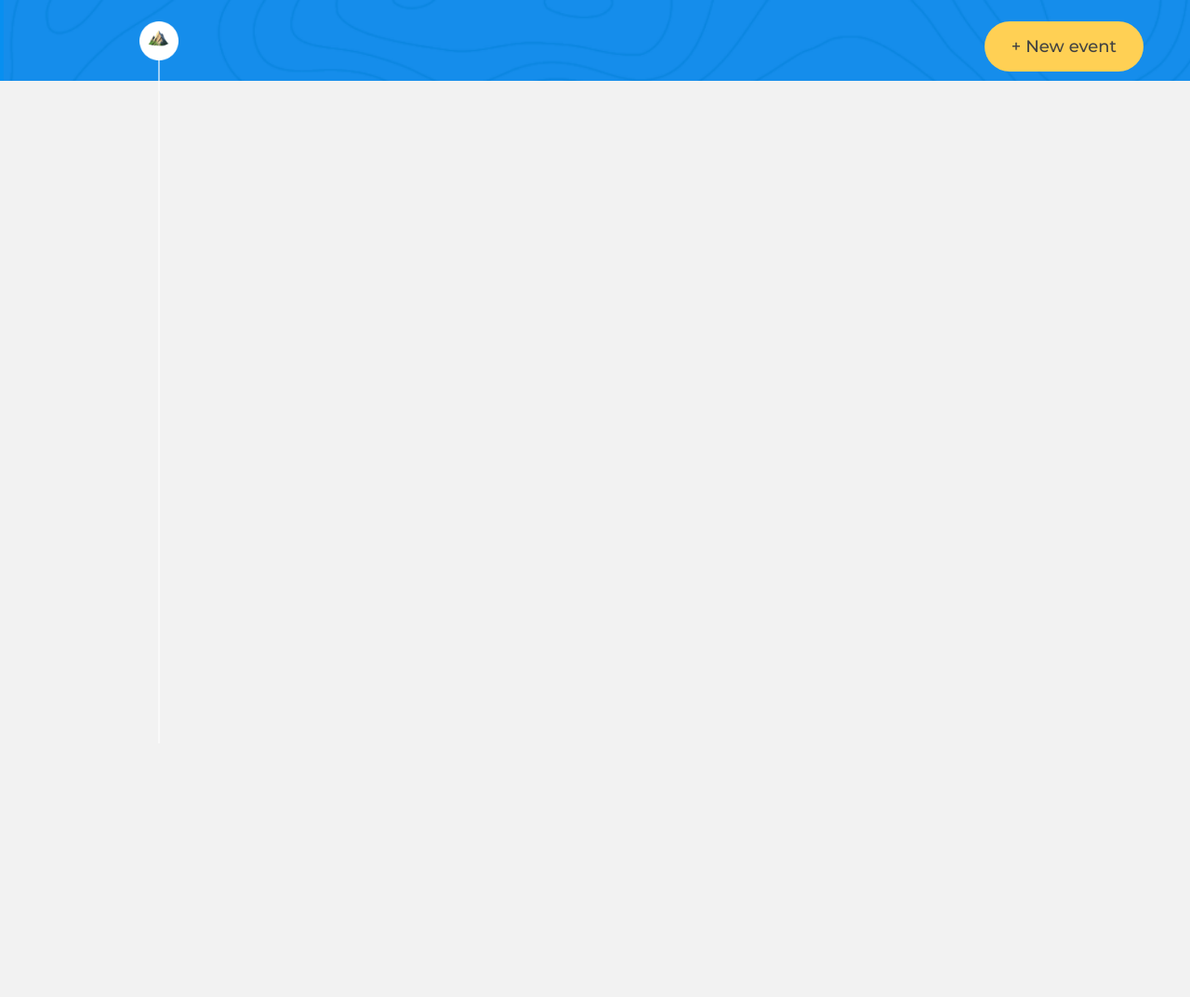
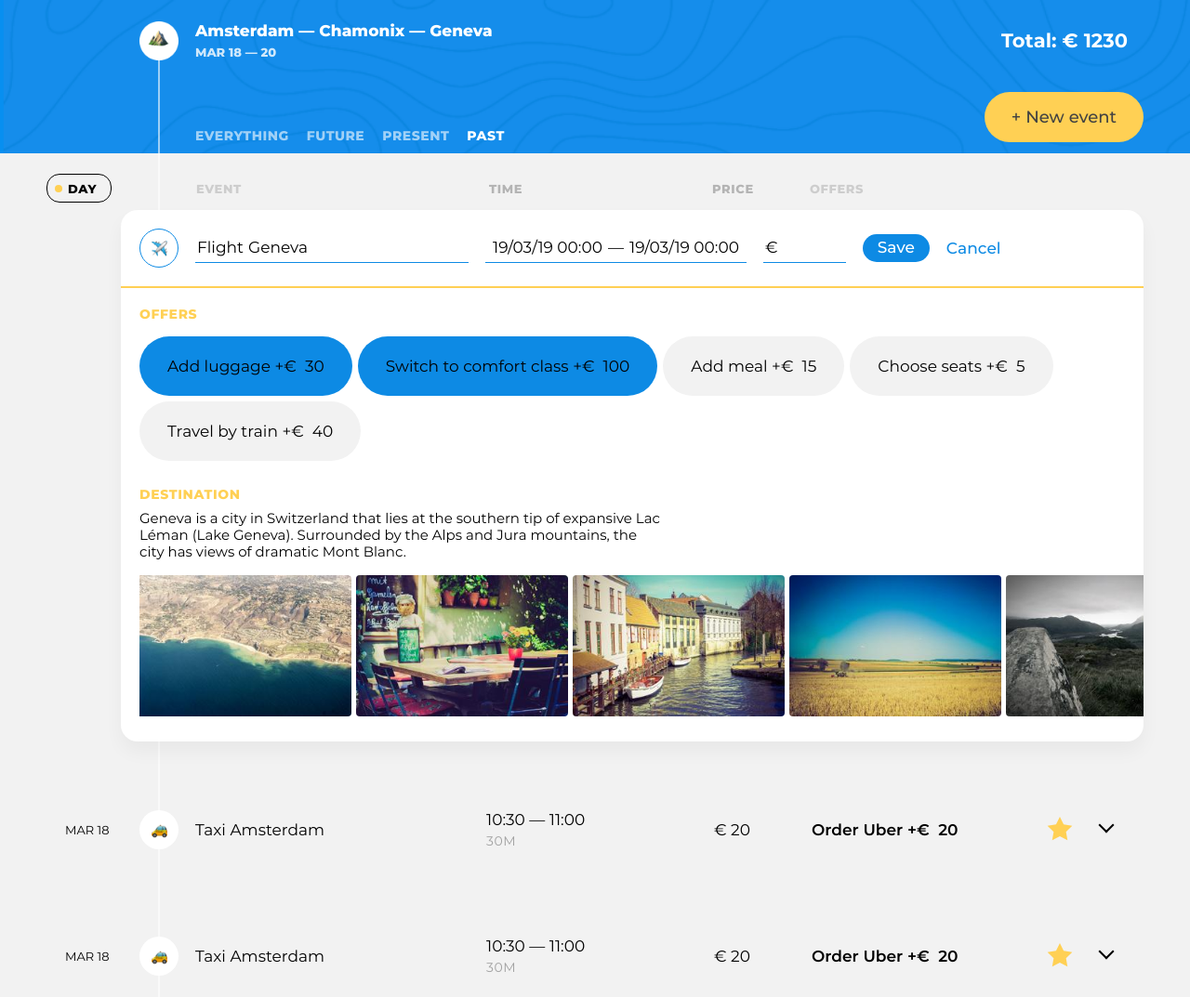
Before and after one commit to htmlacademy-univer-js2/2432397-big-trip-4, a website built with webpack: page public/index.html in a window 1280 px wide. Shown: the top 1073 px of the page at 93% size. Before the commit the page ends 800 px from the top, so only its background shows below. Built offline with nearby package versions, Linux system fonts and the light colour scheme.

Commit message:
добавил динамическую отрисовку эл-ов. создал view.

```diff
--- a/src/main.js
+++ b/src/main.js
@@ -0,0 +1,4 @@
+import TripPresenter from './presenter/trip-presenter';
+
+const tripPresenter = new TripPresenter();
+tripPresenter.init();
--- /dev/null
+++ b/src/presenter/trip-presenter.js
@@ -0,0 +1,29 @@
+import TripInfoView from '../view/trip-info-view';
+import FilterView from '../view/filter-view';
+import SortView from '../view/sort-view';
+import PointView from '../view/point-view';
+import PointsListView from '../view/points-list-view';
+import EditPointView from '../view/point-edit-view';
+import {render, RenderPosition} from '../render';
+
+const containers = {
+  tripInfoContainer: document.querySelector('.trip-main'),
+  filterContainer: document.querySelector('.trip-controls__filters'),
+  eventContainer: document.querySelector('.trip-events')
+};
+
+export default class TripPresenter {
+  listPoints = new PointsListView();
+
+  init() {
+    render(new TripInfoView(), containers.tripInfoContainer, RenderPosition.AFTERBEGIN);
+    render(new FilterView(), containers.filterContainer);
+    render(new SortView(), containers.eventContainer);
+    render(this.listPoints, containers.eventContainer);
+    render(new EditPointView(), this.listPoints.getElement());
+
+    for (let i = 0; i < 3; i++) {
+      render(new PointView(), this.listPoints.getElement());
+    }
+  }
+}
--- /dev/null
+++ b/src/template/filter-template.js
@@ -0,0 +1,27 @@
+export function createFilterTemplate(){
+  return `
+  <form class="trip-filters" action="#" method="get">
+    <div class="trip-filters__filter">
+      <input id="filter-everything" class="trip-filters__filter-input  visually-hidden" type="radio" name="trip-filter" value="everything">
+      <label class="trip-filters__filter-label" for="filter-everything">Everything</label>
+    </div>
+
+    <div class="trip-filters__filter">
+      <input id="filter-future" class="trip-filters__filter-input  visually-hidden" type="radio" name="trip-filter" value="future">
+      <label class="trip-filters__filter-label" for="filter-future">Future</label>
+    </div>
+
+    <div class="trip-filters__filter">
+      <input id="filter-present" class="trip-filters__filter-input  visually-hidden" type="radio" name="trip-filter" value="present">
+      <label class="trip-filters__filter-label" for="filter-present">Present</label>
+    </div>
+
+    <div class="trip-filters__filter">
+      <input id="filter-past" class="trip-filters__filter-input  visually-hidden" type="radio" name="trip-filter" value="past" checked>
+      <label class="trip-filters__filter-label" for="filter-past">Past</label>
+    </div>
+
+    <button class="visually-hidden" type="submit">Accept filter</button>
+  </form>
+  `;
+}
--- /dev/null
+++ b/src/template/point-edit-template.js
@@ -0,0 +1,166 @@
+export function createPointEditTemplate(){
+  return `
+  <li class="trip-events__item">
+              <form class="event event--edit" action="#" method="post">
+                <header class="event__header">
+                  <div class="event__type-wrapper">
+                    <label class="event__type  event__type-btn" for="event-type-toggle-1">
+                      <span class="visually-hidden">Choose event type</span>
+                      <img class="event__type-icon" width="17" height="17" src="img/icons/flight.png" alt="Event type icon">
+                    </label>
+                    <input class="event__type-toggle  visually-hidden" id="event-type-toggle-1" type="checkbox">
+
+                    <div class="event__type-list">
+                      <fieldset class="event__type-group">
+                        <legend class="visually-hidden">Event type</legend>
+
+                        <div class="event__type-item">
+                          <input id="event-type-taxi-1" class="event__type-input  visually-hidden" type="radio" name="event-type" value="taxi">
+                          <label class="event__type-label  event__type-label--taxi" for="event-type-taxi-1">Taxi</label>
+                        </div>
+
+                        <div class="event__type-item">
+                          <input id="event-type-bus-1" class="event__type-input  visually-hidden" type="radio" name="event-type" value="bus">
+                          <label class="event__type-label  event__type-label--bus" for="event-type-bus-1">Bus</label>
+                        </div>
+
+                        <div class="event__type-item">
+                          <input id="event-type-train-1" class="event__type-input  visually-hidden" type="radio" name="event-type" value="train">
+                          <label class="event__type-label  event__type-label--train" for="event-type-train-1">Train</label>
+                        </div>
+
+                        <div class="event__type-item">
+                          <input id="event-type-ship-1" class="event__type-input  visually-hidden" type="radio" name="event-type" value="ship">
+                          <label class="event__type-label  event__type-label--ship" for="event-type-ship-1">Ship</label>
+                        </div>
+
+                        <div class="event__type-item">
+                          <input id="event-type-drive-1" class="event__type-input  visually-hidden" type="radio" name="event-type" value="drive">
+                          <label class="event__type-label  event__type-label--drive" for="event-type-drive-1">Drive</label>
+                        </div>
+
+                        <div class="event__type-item">
+                          <input id="event-type-flight-1" class="event__type-input  visually-hidden" type="radio" name="event-type" value="flight" checked>
+                          <label class="event__type-label  event__type-label--flight" for="event-type-flight-1">Flight</label>
+                        </div>
+
+                        <div class="event__type-item">
+                          <input id="event-type-check-in-1" class="event__type-input  visually-hidden" type="radio" name="event-type" value="check-in">
+                          <label class="event__type-label  event__type-label--check-in" for="event-type-check-in-1">Check-in</label>
+                        </div>
+
+                        <div class="event__type-item">
+                          <input id="event-type-sightseeing-1" class="event__type-input  visually-hidden" type="radio" name="event-type" value="sightseeing">
+                          <label class="event__type-label  event__type-label--sightseeing" for="event-type-sightseeing-1">Sightseeing</label>
+                        </div>
+
+                        <div class="event__type-item">
+                          <input id="event-type-restaurant-1" class="event__type-input  visually-hidden" type="radio" name="event-type" value="restaurant">
+                          <label class="event__type-label  event__type-label--restaurant" for="event-type-restaurant-1">Restaurant</label>
+                        </div>
+                      </fieldset>
+                    </div>
+                  </div>
+
+                  <div class="event__field-group  event__field-group--destination">
+                    <label class="event__label  event__type-output" for="event-destination-1">
+                      Flight
+                    </label>
+                    <input class="event__input  event__input--destination" id="event-destination-1" type="text" name="event-destination" value="Geneva" list="destination-list-1">
+                    <datalist id="destination-list-1">
+                      <option value="Amsterdam"></option>
+                      <option value="Geneva"></option>
+                      <option value="Chamonix"></option>
+                    </datalist>
+                  </div>
+
+                  <div class="event__field-group  event__field-group--time">
+                    <label class="visually-hidden" for="event-start-time-1">From</label>
+                    <input class="event__input  event__input--time" id="event-start-time-1" type="text" name="event-start-time" value="19/03/19 00:00">
+                    &mdash;
+                    <label class="visually-hidden" for="event-end-time-1">To</label>
+                    <input class="event__input  event__input--time" id="event-end-time-1" type="text" name="event-end-time" value="19/03/19 00:00">
+                  </div>
+
+                  <div class="event__field-group  event__field-group--price">
+                    <label class="event__label" for="event-price-1">
+                      <span class="visually-hidden">Price</span>
+                      &euro;
+                    </label>
+                    <input class="event__input  event__input--price" id="event-price-1" type="text" name="event-price" value="">
+                  </div>
+
+                  <button class="event__save-btn  btn  btn--blue" type="submit">Save</button>
+                  <button class="event__reset-btn" type="reset">Cancel</button>
+                </header>
+                <section class="event__details">
+                  <section class="event__section  event__section--offers">
+                    <h3 class="event__section-title  event__section-title--offers">Offers</h3>
+
+                    <div class="event__available-offers">
+                      <div class="event__offer-selector">
+                        <input class="event__offer-checkbox  visually-hidden" id="event-offer-luggage-1" type="checkbox" name="event-offer-luggage" checked>
+                        <label class="event__offer-label" for="event-offer-luggage-1">
+                          <span class="event__offer-title">Add luggage</span>
+                          &plus;&euro;&nbsp;
+                          <span class="event__offer-price">30</span>
+                        </label>
+                      </div>
+
+                      <div class="event__offer-selector">
+                        <input class="event__offer-checkbox  visually-hidden" id="event-offer-comfort-1" type="checkbox" name="event-offer-comfort" checked>
+                        <label class="event__offer-label" for="event-offer-comfort-1">
+                          <span class="event__offer-title">Switch to comfort class</span>
+                          &plus;&euro;&nbsp;
+                          <span class="event__offer-price">100</span>
+                        </label>
+                      </div>
+
+                      <div class="event__offer-selector">
+                        <input class="event__offer-checkbox  visually-hidden" id="event-offer-meal-1" type="checkbox" name="event-offer-meal">
+                        <label class="event__offer-label" for="event-offer-meal-1">
+                          <span class="event__offer-title">Add meal</span>
+                          &plus;&euro;&nbsp;
+                          <span class="event__offer-price">15</span>
+                        </label>
+                      </div>
+
+                      <div class="event__offer-selector">
+                        <input class="event__offer-checkbox  visually-hidden" id="event-offer-seats-1" type="checkbox" name="event-offer-seats">
+                        <label class="event__offer-label" for="event-offer-seats-1">
+                          <span class="event__offer-title">Choose seats</span>
+                          &plus;&euro;&nbsp;
+                          <span class="event__offer-price">5</span>
+                        </label>
+                      </div>
+
+                      <div class="event__offer-selector">
+                        <input class="event__offer-checkbox  visually-hidden" id="event-offer-train-1" type="checkbox" name="event-offer-train">
+                        <label class="event__offer-label" for="event-offer-train-1">
+                          <span class="event__offer-title">Travel by train</span>
+                          &plus;&euro;&nbsp;
+                          <span class="event__offer-price">40</span>
+                        </label>
+                      </div>
+                    </div>
+                  </section>
+
+                  <section class="event__section  event__section--destination">
+                    <h3 class="event__section-title  event__section-title--destination">Destination</h3>
+                    <p class="event__destination-description">Geneva is a city in Switzerland that lies at the southern tip of expansive Lac Léman (Lake Geneva). Surrounded by the Alps and Jura mountains, the city has views of dramatic Mont Blanc.</p>
+
+                    <div class="event__photos-container">
+                      <div class="event__photos-tape">
+                        <img class="event__photo" src="img/photos/1.jpg" alt="Event photo">
+                        <img class="event__photo" src="img/photos/2.jpg" alt="Event photo">
+                        <img class="event__photo" src="img/photos/3.jpg" alt="Event photo">
+                        <img class="event__photo" src="img/photos/4.jpg" alt="Event photo">
+                        <img class="event__photo" src="img/photos/5.jpg" alt="Event photo">
+                      </div>
+                    </div>
+                  </section>
+                </section>
+              </form>
+            </li>
+  `;
+}
--- /dev/null
+++ b/src/template/point-template.js
@@ -0,0 +1,41 @@
+export function createPointTemplate() {
+  return `
+  <li class="trip-events__item">
+    <div class="event">
+      <time class="event__date" datetime="2019-03-18">MAR 18</time>
+      <div class="event__type">
+        <img class="event__type-icon" width="42" height="42" src="img/icons/taxi.png" alt="Event type icon">
+      </div>
+      <h3 class="event__title">Taxi Amsterdam</h3>
+      <div class="event__schedule">
+        <p class="event__time">
+          <time class="event__start-time" datetime="2019-03-18T10:30">10:30</time>
+          &mdash;
+          <time class="event__end-time" datetime="2019-03-18T11:00">11:00</time>
+        </p>
+        <p class="event__duration">30M</p>
+      </div>
+      <p class="event__price">
+        &euro;&nbsp;<span class="event__price-value">20</span>
+      </p>
+      <h4 class="visually-hidden">Offers:</h4>
+      <ul class="event__selected-offers">
+        <li class="event__offer">
+          <span class="event__offer-title">Order Uber</span>
+          &plus;&euro;&nbsp;
+          <span class="event__offer-price">20</span>
+        </li>
+      </ul>
+      <button class="event__favorite-btn event__favorite-btn--active" type="button">
+        <span class="visually-hidden">Add to favorite</span>
+        <svg class="event__favorite-icon" width="28" height="28" viewBox="0 0 28 28">
+          <path d="M14 21l-8.22899 4.3262 1.57159-9.1631L.685209 9.67376 9.8855 8.33688 14 0l4.1145 8.33688 9.2003 1.33688-6.6574 6.48934 1.5716 9.1631L14 21z"/>
+        </svg>
+      </button>
+      <button class="event__rollup-btn" type="button">
+        <span class="visually-hidden">Open event</span>
+      </button>
+    </div>
+  </li>
+  `;
+}
--- /dev/null
+++ b/src/template/points-list-template.js
@@ -0,0 +1,5 @@
+export function createPointsListTemplate() {
+  return `
+  <ul class="trip-events__list"></ul>
+  `;
+}
--- /dev/null
+++ b/src/template/sort-template.js
@@ -0,0 +1,30 @@
+export function createSortTemplate(){
+  return `
+    <form class="trip-events__trip-sort  trip-sort" action="#" method="get">
+      <div class="trip-sort__item  trip-sort__item--day">
+        <input id="sort-day" class="trip-sort__input  visually-hidden" type="radio" name="trip-sort" value="sort-day" checked>
+        <label class="trip-sort__btn" for="sort-day">Day</label>
+      </div>
+
+      <div class="trip-sort__item  trip-sort__item--event">
+        <input id="sort-event" class="trip-sort__input  visually-hidden" type="radio" name="trip-sort" value="sort-event" disabled>
+        <label class="trip-sort__btn" for="sort-event">Event</label>
+      </div>
+
+      <div class="trip-sort__item  trip-sort__item--time">
+        <input id="sort-time" class="trip-sort__input  visually-hidden" type="radio" name="trip-sort" value="sort-time">
+        <label class="trip-sort__btn" for="sort-time">Time</label>
+      </div>
+
+      <div class="trip-sort__item  trip-sort__item--price">
+        <input id="sort-price" class="trip-sort__input  visually-hidden" type="radio" name="trip-sort" value="sort-price">
+        <label class="trip-sort__btn" for="sort-price">Price</label>
+      </div>
+
+      <div class="trip-sort__item  trip-sort__item--offer">
+        <input id="sort-offer" class="trip-sort__input  visually-hidden" type="radio" name="trip-sort" value="sort-offer" disabled>
+        <label class="trip-sort__btn" for="sort-offer">Offers</label>
+      </div>
+    </form>
+  `;
+}
--- /dev/null
+++ b/src/template/trip-info-template.js
@@ -0,0 +1,15 @@
+export function createTripInfoTemplate() {
+  return `
+  <section class="trip-main__trip-info  trip-info">
+            <div class="trip-info__main">
+              <h1 class="trip-info__title">Amsterdam &mdash; Chamonix &mdash; Geneva</h1>
+
+              <p class="trip-info__dates">Mar 18&nbsp;&mdash;&nbsp;20</p>
+            </div>
+
+            <p class="trip-info__cost">
+              Total: &euro;&nbsp;<span class="trip-info__cost-value">1230</span>
+            </p>
+          </section>
+  `;
+}
--- /dev/null
+++ b/src/view/filter-view.js
@@ -0,0 +1,20 @@
+import {createElement} from '../render';
+import {createFilterTemplate} from '../template/filter-template';
+
+export default class FilterView{
+  getTemplate(){
+    return createFilterTemplate();
+  }
+
+  getElement(){
+    if(!this.element){
+      this.element = createElement(this.getTemplate());
+    }
+
+    return this.element;
+  }
+
+  removeElement(){
+    this.element = null;
+  }
+}
--- /dev/null
+++ b/src/view/point-edit-view.js
@@ -0,0 +1,20 @@
+import {createElement} from '../render';
+import {createPointEditTemplate} from '../template/point-edit-template';
+
+export default class PointEditView{
+  getTemplate(){
+    return createPointEditTemplate();
+  }
+
+  getElement(){
+    if(!this.element){
+      this.element = createElement(this.getTemplate());
+    }
+
+    return this.element;
+  }
+
+  removeElement(){
+    this.element = null;
+  }
+}
--- /dev/null
+++ b/src/view/point-view.js
@@ -0,0 +1,20 @@
+import {createElement} from '../render';
+import {createPointTemplate} from '../template/point-template';
+
+export default class PointView{
+  getTemplate(){
+    return createPointTemplate();
+  }
+
+  getElement(){
+    if(!this.element){
+      this.element = createElement(this.getTemplate());
+    }
+
+    return this.element;
+  }
+
+  removeElement(){
+    this.element = null;
+  }
+}
--- /dev/null
+++ b/src/view/points-list-view.js
@@ -0,0 +1,21 @@
+import { createElement } from '../render';
+import {createPointsListTemplate} from '../template/points-list-template';
+
+
+export default class PointsListView {
+  getTemplate() {
+    return createPointsListTemplate();
+  }
+
+  getElement() {
+    if (!this.element) {
+      this.element = createElement(this.getTemplate());
+    }
+
+    return this.element;
+  }
+
+  removeElement() {
+    this.element = null;
+  }
+}
--- /dev/null
+++ b/src/view/sort-view.js
@@ -0,0 +1,20 @@
+import {createElement} from '../render';
+import {createSortTemplate} from '../template/sort-template';
+
+export default class SortView{
+  getTemplate(){
+    return createSortTemplate();
+  }
+
+  getElement(){
+    if(!this.element){
+      this.element = createElement(this.getTemplate());
+    }
+
+    return this.element;
+  }
+
+  removeElement(){
+    this.element = null;
+  }
+}
--- /dev/null
+++ b/src/view/trip-info-view.js
@@ -0,0 +1,20 @@
+import {createElement} from '../render';
+import {createTripInfoTemplate} from '../template/trip-info-template';
+
+export default class TripInfoView{
+  getTemplate(){
+    return createTripInfoTemplate();
+  }
+
+  getElement(){
+    if(!this.element){
+      this.element = createElement(this.getTemplate());
+    }
+
+    return this.element;
+  }
+
+  removeElement(){
+    this.element = null;
+  }
+}
```
Also changed, not shown: package.json (+4 -4 lines), markup/list-filter.html (indentation only).
